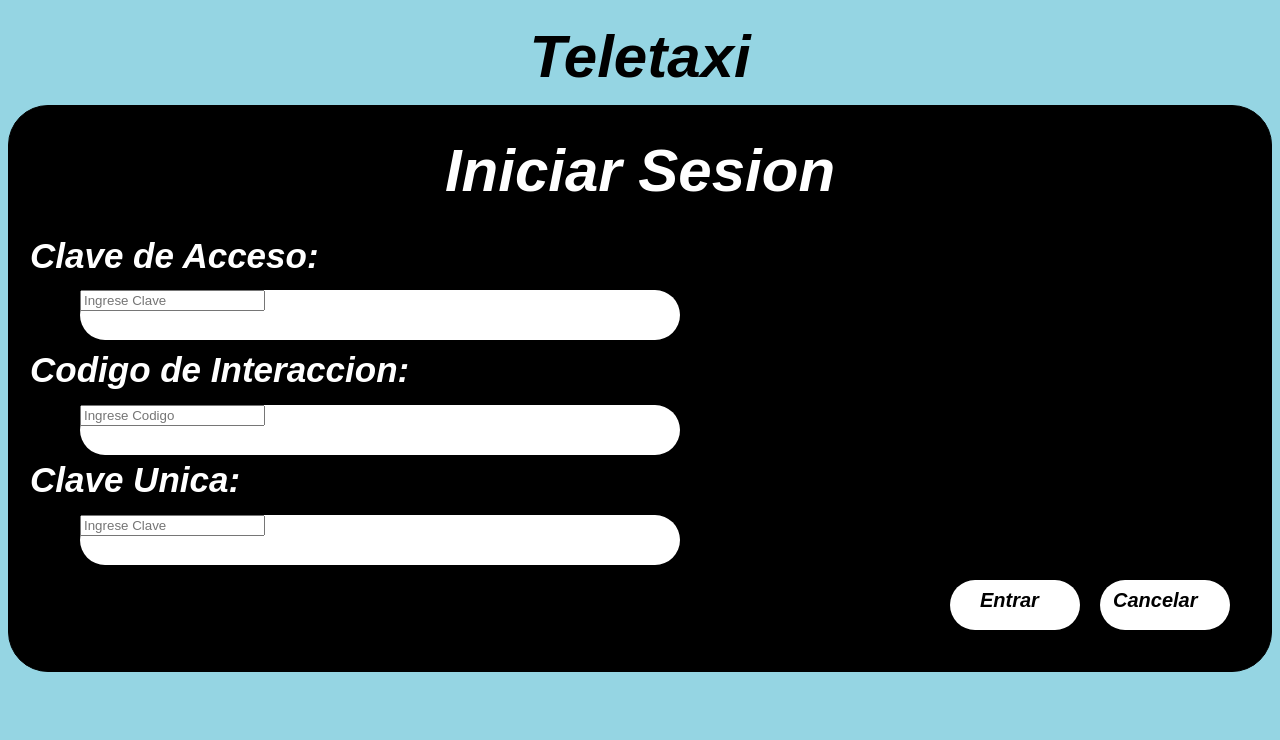
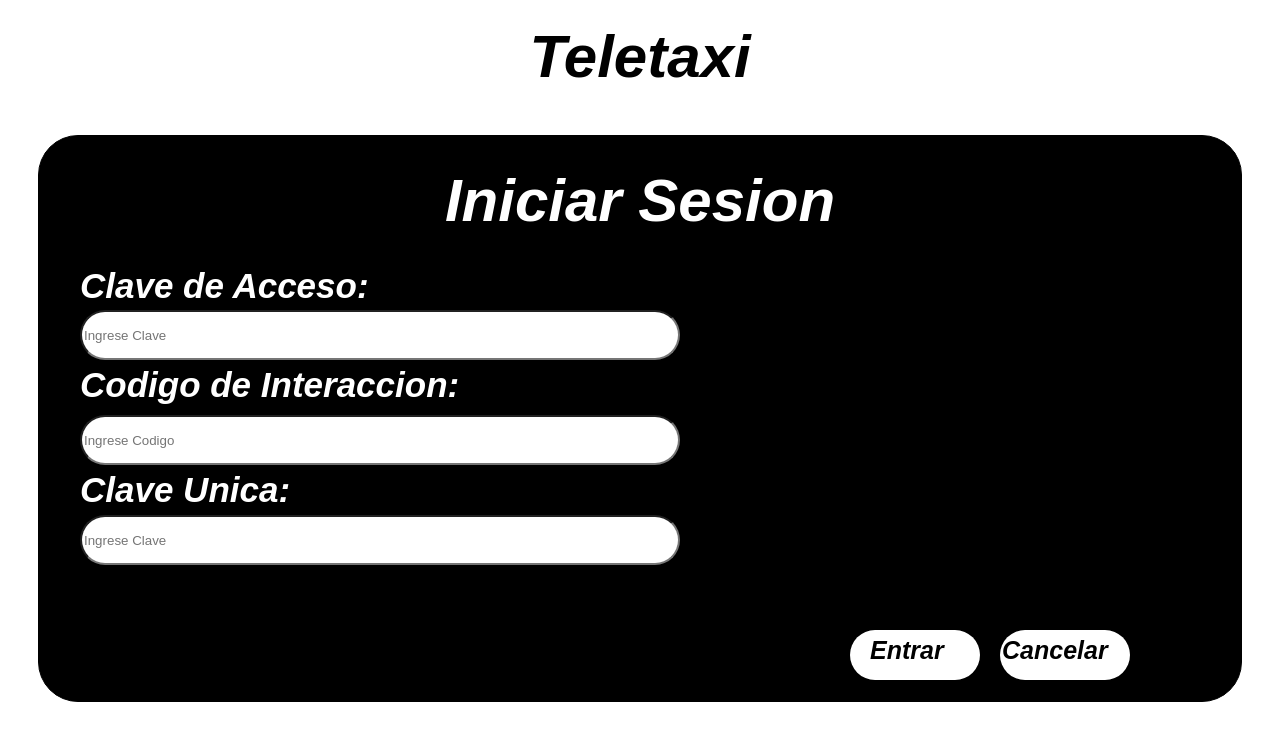
Before and after one commit to Fabiogamboa/AppTaxiRamu, a plain HTML site: page Gerente.html in a window 1280 px wide. Drawn offline with Linux system fonts and the light colour scheme.

Commit message:
Update IniciarSesion1.css

```diff
--- a/IniciarSesion1.css
+++ b/IniciarSesion1.css
@@ -1,6 +1,6 @@
 /* Fondo azul*/
 body {
-    background: #95D5E3;
+    background: #ffffff;
 }
 
 .TeleTaxi {
@@ -19,6 +19,7 @@ body {
     border: 1px solid #000000;
     border-radius: 40px;
     height: 565px;
+    margin: 30px;
 }
 
 .IniciarSesion {
@@ -33,7 +34,7 @@ body {
 
 .ClaveAcceso {
     position: absolute;
-    left: 30px;
+    left: 80px;
     color: #FFFFFF;
     font-family: sans-serif;
     font-style: italic;
@@ -41,61 +42,50 @@ body {
     font-size: 35px;
 }
 
-.Escribir1 {
+
+#Escribir {
     position: absolute;
     left: 80px;
     background: #FFFFFF;
     border-radius: 40px;
     width: 600px;
     height: 50px;
-    top: 290px;
-}
-
-#Input {
-    border-radius: 40px;
-    width: 600px;
-    height: 50px;
+    top: 310px;
 }
 
 .CodigoInteraccion {
     position: absolute;
-    left: 30px;
+    left: 80px;
     color: #FFFFFF;
     font-family: sans-serif;
     font-style: italic;
     font-weight: 900;
     font-size: 35px;
-    top: 350px;
+    top: 365px;
 }
 
-.Escribir2 {
+#Escribir2 {
     position: absolute;
     left: 80px;
     background: #FFFFFF;
     border-radius: 40px;
     width: 600px;
     height: 50px;
-    top: 405px;
-}
-
-#Input2 {
-    border-radius: 40px;
-    width: 600px;
-    height: 50px;
+    top: 415px;
 }
 
 .ClaveUnica {
     position: absolute;
-    left: 30px;
+    left: 80px;
     color: #FFFFFF;
     font-family: sans-serif;
     font-style: italic;
     font-weight: 900;
     font-size: 35px;
-    top: 460px;
+    top: 470px;
 }
 
-.Escribir3 {
+#Escribir3 {
     position: absolute;
     left: 80px;
     background: #FFFFFF;
@@ -105,20 +95,14 @@ body {
     top: 515px;
 }
 
-#Input3 {
-    border-radius: 40px;
-    width: 600px;
-    height: 50px;
-}
-
 .Boton1 {
     position: absolute;
-    right: 200px;
+    right: 300px;
     background: #FFFFFF;
     border-radius: 40px;
     width: 130px;
     height: 50px;
-    top: 580px;
+    top: 630px;
     cursor: pointer;
 }
 
@@ -128,22 +112,22 @@ body {
 
 .Entrar {
     position: absolute;
-    left: 30px;
+    left: 20px;
     font-family: sans-serif;
     font-style: italic;
     font-weight: 900;
-    font-size: 20px;
-    top: 9px;
+    font-size: 25px;
+    top: 6px;
 }
 
 .Boton2 {
     position: absolute;
-    right: 50px;
+    right: 150px;
     background: #FFFFFF;
     border-radius: 40px;
     width: 130px;
     height: 50px;
-    top: 580px;
+    top: 630px;
     cursor: pointer;
 }
 
@@ -153,10 +137,10 @@ body {
 
 .Cancelar {
     position: absolute;
-    left: 13px;
+    left: 2px;
     font-family: sans-serif;
     font-style: italic;
     font-weight: 900;
-    font-size: 20px;
-    top: 9px;
+    font-size: 25px;
+    top: 6px;
 }
```
